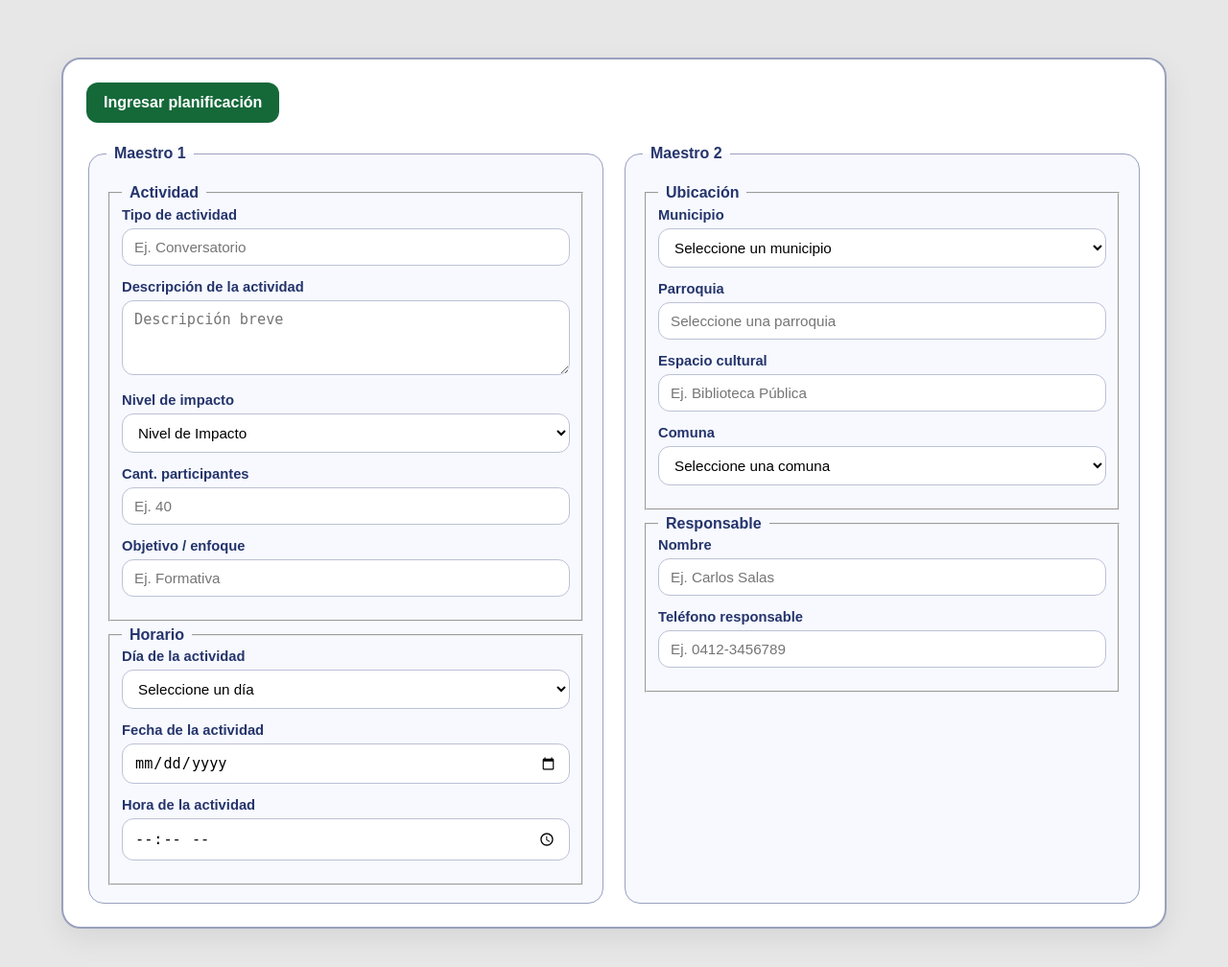
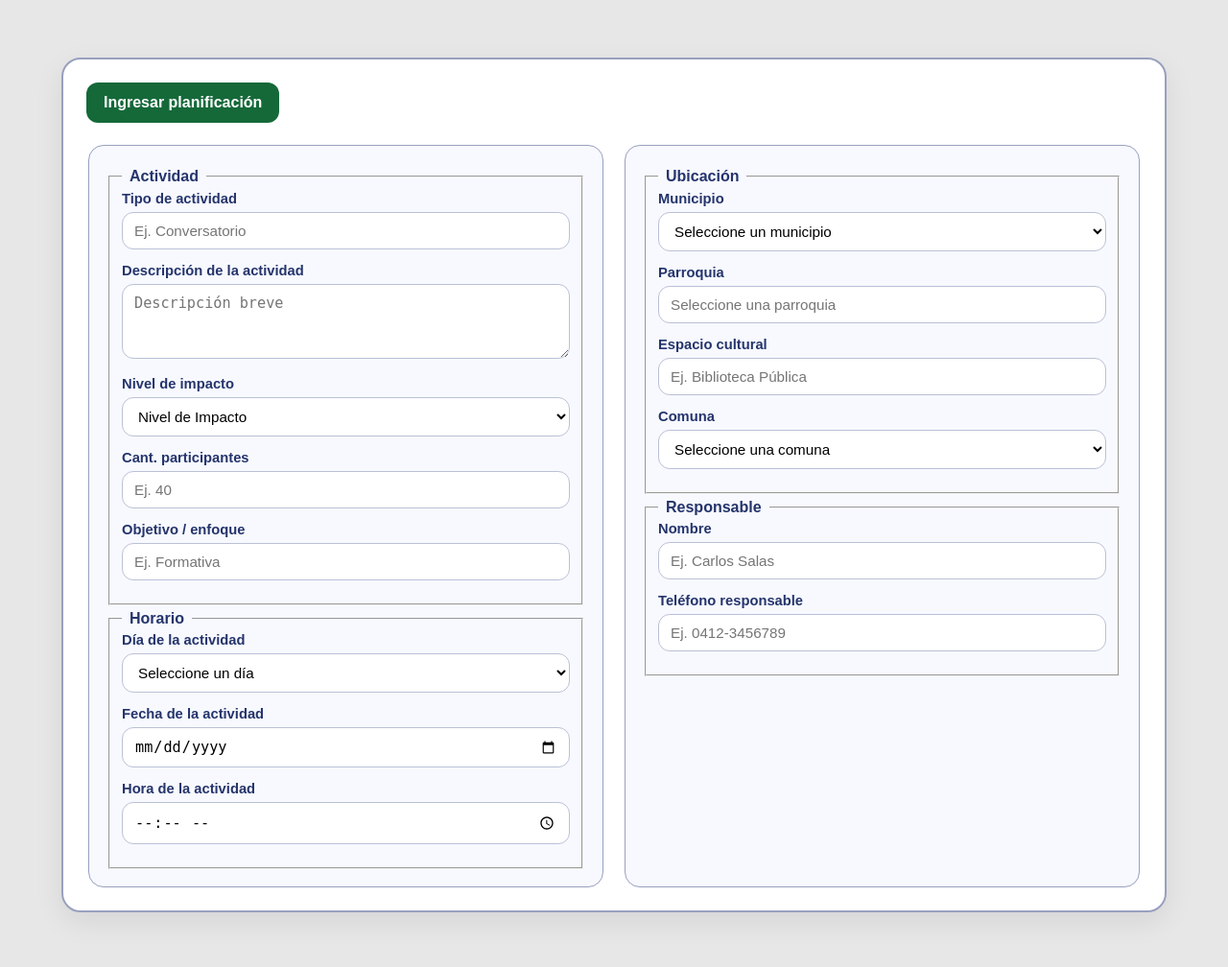
Before and after one commit to cesarmjcm/PSt2, a PHP site: page /main.html in a window 1280 px wide. Shown: the part 60-1068 px from the top of the page at 96% size. Run offline with PHP 8.4, Linux system fonts and the light colour scheme.

Commit message:
planificacion con inputs y tabla

```diff
--- a/src/css/main.css
+++ b/src/css/main.css
@@ -8,7 +8,7 @@ html, body{
 
 nav{
 	display: flex;
-	width: 100vw;
+	width: 100%;
 	padding: 15px 0px;
 	max-height: 30px;
 	background-color: #25346b;
@@ -258,4 +258,7 @@ fieldset{
 	.planificacion-grid{
 		grid-template-columns: 1fr;
 	}
+	nav{
+		width: 100vw;
+	}
 }
--- a/src/main.html
+++ b/src/main.html
@@ -1,6 +1,9 @@
 <!DOCTYPE html>
 <html>
 <head>
+	<meta charset="UTF-8">
+	<meta name="viewport" content="width=device-width, initial-scale=1.0">
+
 	<title>Asistencia de visitantes y Planificacion</title>
 	<link rel="stylesheet" type="text/css" href="./css/main.css">
 	<link rel="icon" type="png" href="./assets/icon__icey.png">
@@ -21,7 +24,7 @@
 
 				<div class="planificacion-grid">
 					<fieldset class="planificacion-group">
-						<legend>Maestro 1</legend>
+
 						<fieldset>
 							<legend>Actividad</legend>
 							<label for="plan-tipo">Tipo de actividad</label>
@@ -63,7 +66,7 @@
 
 					</fieldset>
 				<fieldset class="planificacion-group">
-						<legend>Maestro 2</legend>
+
 						<fieldset>
 							<legend>Ubicación</legend>
 						<label for="plan-municipio">Municipio</label>
```
